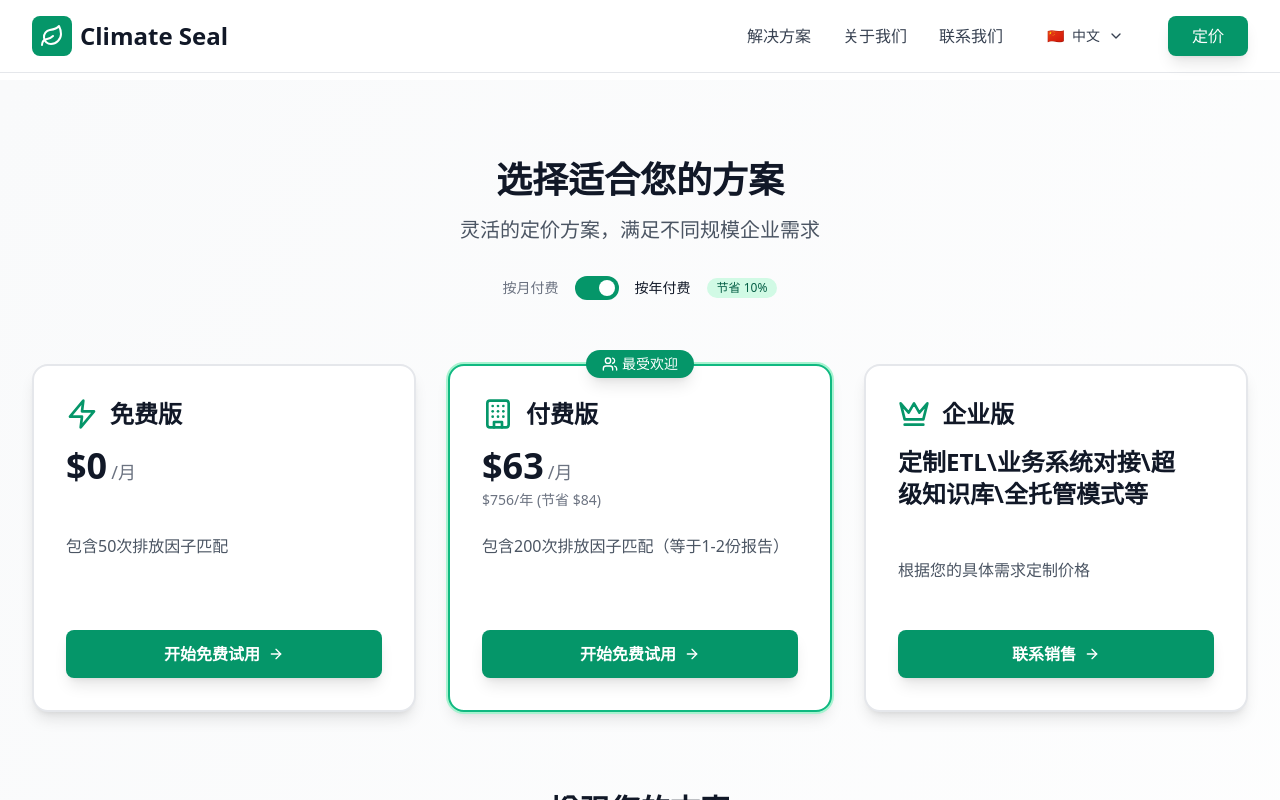
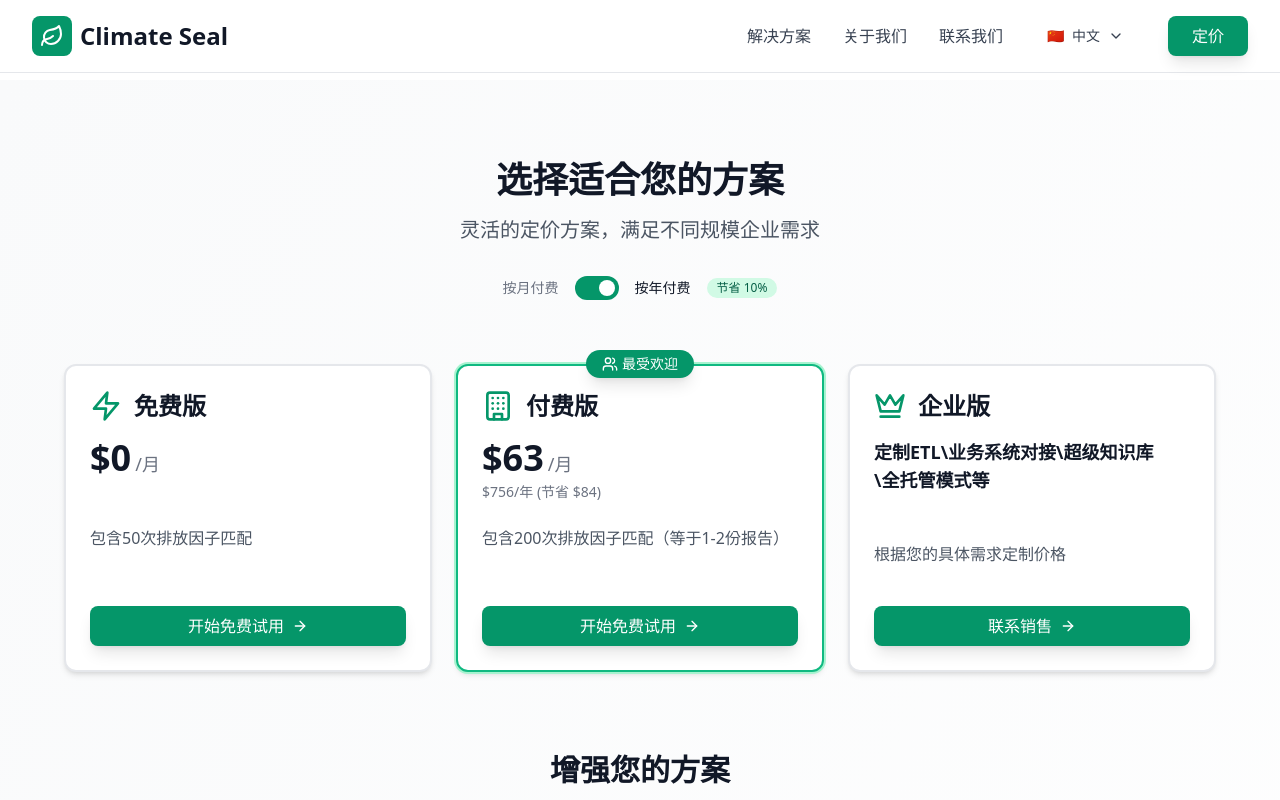
Before and after one commit to CaterpillarYu/climate-seal-web-718, a React (Vite) app: page / in a window 1280 px wide. Both pictures are taken after a click on the button "定价". Shown: the top 800 px of the page. Built offline with nearby package versions, Linux system fonts and the light colour scheme.

Commit message:
修复定价卡片布局

```diff
--- a/src/components/Pricing.tsx
+++ b/src/components/Pricing.tsx
@@ -122,11 +122,11 @@ const Pricing: React.FC<PricingProps> = ({ onStartTrial, onContactSales }) => {
         </div>
 
         {/* Pricing Cards */}
-        <div className="grid lg:grid-cols-3 gap-8 mb-20">
+        <div className="grid md:grid-cols-3 gap-6 max-w-6xl mx-auto mb-20">
           {plans.map((plan, index) => (
             <div
               key={index}
-              className={`relative bg-white rounded-2xl shadow-lg border-2 transition-all duration-300 hover:shadow-xl flex flex-col ${
+              className={`relative bg-white rounded-xl shadow-md border-2 transition-all duration-300 hover:shadow-lg flex flex-col h-full ${
                 plan.popular
                   ? 'border-emerald-500 ring-2 ring-emerald-200'
                   : 'border-gray-200 hover:border-emerald-300'
@@ -141,7 +141,7 @@ const Pricing: React.FC<PricingProps> = ({ onStartTrial, onContactSales }) => {
                 </div>
               )}
 
-              <div className="p-8 flex-grow flex flex-col">
+              <div className="p-6 flex-grow flex flex-col">
                 <div className="flex items-center mb-4">
                   <plan.icon className={`w-8 h-8 text-${plan.color}-600 mr-3`} />
                   <h3 className="text-2xl font-bold text-gray-900">
@@ -162,7 +162,7 @@ const Pricing: React.FC<PricingProps> = ({ onStartTrial, onContactSales }) => {
                       </>
                     ) : (
                       <>
-                        <span className="text-2xl font-bold text-gray-900">定制ETL\业务系统对接\超级知识库\全托管模式等</span>
+                        <span className="text-lg font-bold text-gray-900">定制ETL\业务系统对接\超级知识库\全托管模式等</span>
                         <span className="text-lg text-gray-500 ml-1 opacity-0">{t('pricing.month')}</span>
                       </>
                     )}
@@ -185,7 +185,7 @@ const Pricing: React.FC<PricingProps> = ({ onStartTrial, onContactSales }) => {
 
                 <p className="text-gray-600 mb-6 flex-grow">{plan.description}</p>
 
-                <div className="mb-6">
+                <div className="mb-4">
                   <ul className="space-y-2">
                     {plan.features.map((feature, featureIndex) => (
                       <li key={featureIndex} className="flex items-center text-sm">
@@ -208,7 +208,7 @@ const Pricing: React.FC<PricingProps> = ({ onStartTrial, onContactSales }) => {
 
                 <button
                   onClick={plan.name === 'Customizing' ? onContactSales : () => setShowTrialModal(true)}
-                  className="w-full py-3 px-6 rounded-lg font-semibold transition-all duration-200 flex items-center justify-center bg-emerald-600 text-white hover:bg-emerald-700 shadow-lg hover:shadow-xl mt-auto"
+                  className="w-full py-2 px-4 rounded-lg font-medium transition-all duration-200 flex items-center justify-center bg-emerald-600 text-white hover:bg-emerald-700 shadow-lg hover:shadow-xl mt-auto"
                 >
                   {plan.cta}
                   <ArrowRight className="w-4 h-4 ml-2" />
```
